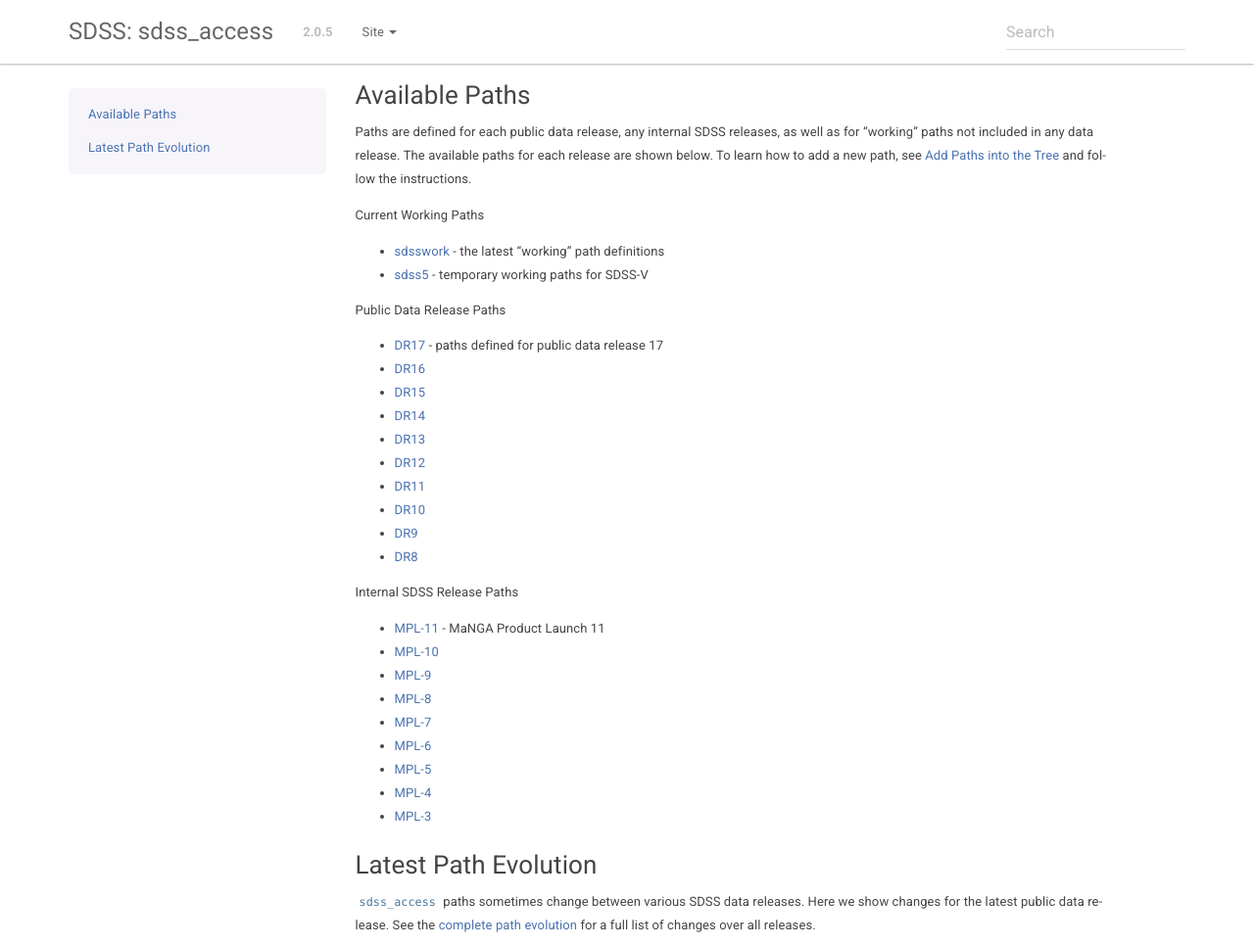
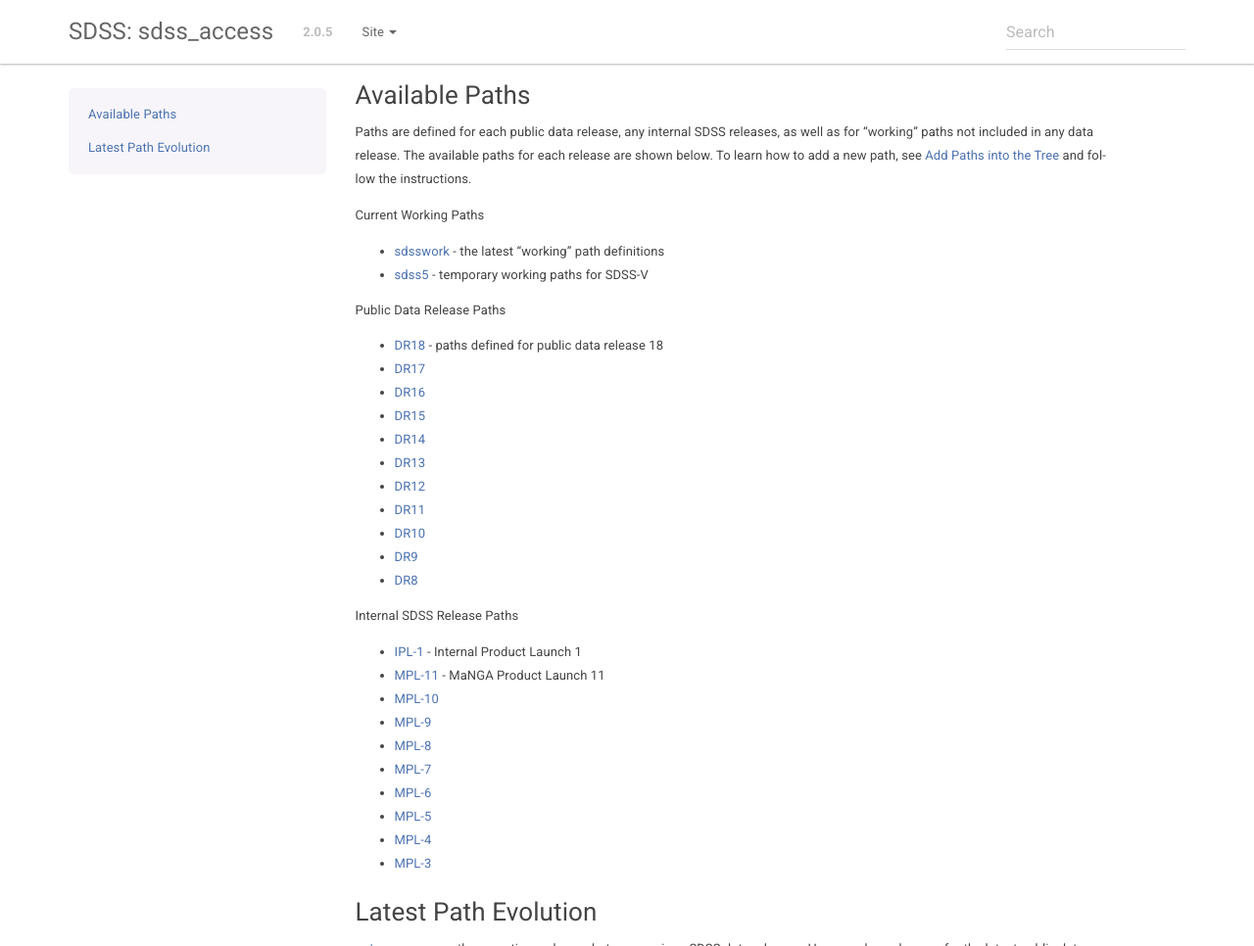
Before and after one commit to sdss/sdss_access, a Sphinx documentation site: the page built from docs/sphinx/paths.rst, in a window 1280 px wide and 1190 px high, cut to the strip 0-966 px from the top of the window. Shown: the whole strip at 98% size. Built offline with Sphinx 7.4.7, drawn with Linux system fonts in a browser that asks for light colours; the version number is read from the project's files by our own code.

Commit message:
updating docs

```diff
--- a/docs/sphinx/paths.rst
+++ b/docs/sphinx/paths.rst
@@ -15,7 +15,8 @@
 
 Public Data Release Paths
 
-* :ref:`DR17 <dr17>` - paths defined for public data release 17
+* :ref:`DR18 <dr18>` - paths defined for public data release 18
+* :ref:`DR17 <dr17>`
 * :ref:`DR16 <dr16>`
 * :ref:`DR15 <dr15>`
 * :ref:`DR14 <dr14>`
@@ -27,6 +28,8 @@
 * :ref:`DR8<dr8>`
 
 Internal SDSS Release Paths
+
+* :ref:`IPL-1 <ipl1>` - Internal Product Launch 1
 
 * :ref:`MPL-11<mpl11>` - MaNGA Product Launch 11
 * :ref:`MPL-10<mpl10>`
```
Also changed, not shown: docs/sphinx/path_defs.rst (+18 -0 lines), docs/sphinx/path_evolution.rst (+12 -0 lines).
